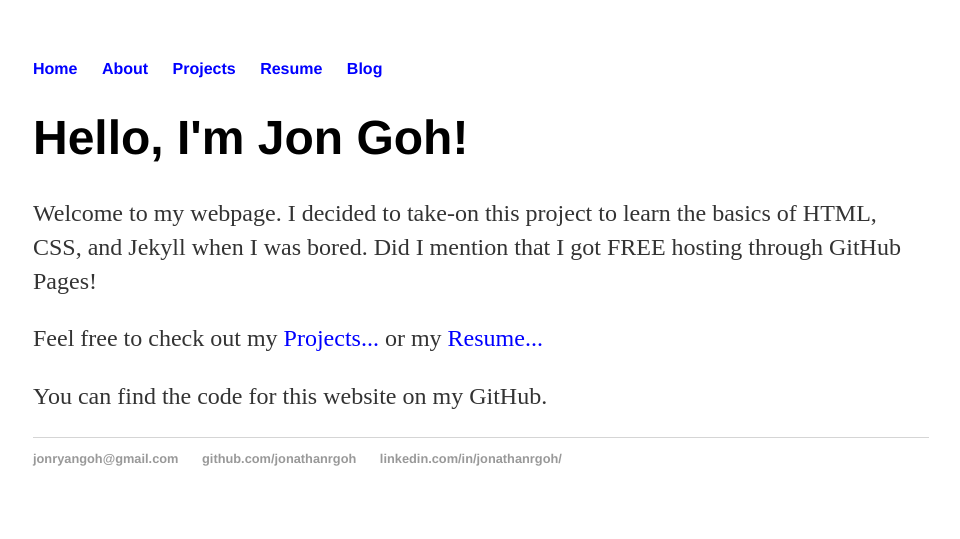
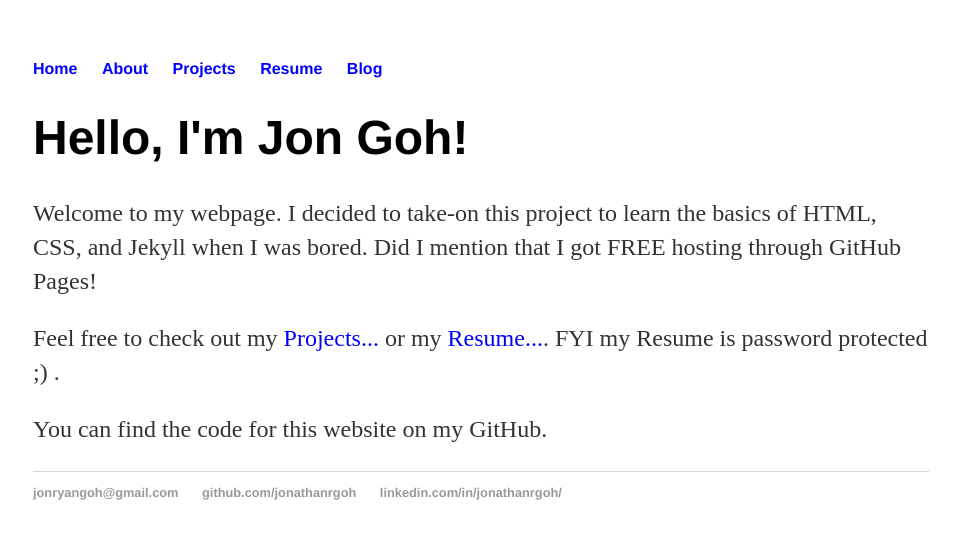
Before and after one commit to jonathanrgoh/jonathanrgoh.github.io, a Jekyll site: the page built from index.html, in a window 1280 px wide. Shown: the top 539 px of the page, without its empty margins (159-1119 px from the left). Built offline with Jekyll 4.4.1, drawn with Linux system fonts in a browser that asks for light colours.

Commit message:
Update index.html

```diff
--- a/index.html
+++ b/index.html
@@ -6,7 +6,7 @@
 	<h1>Hello, I'm Jon Goh!</h1>
 
 		<p>Welcome to my webpage. I decided to take-on this project to learn the basics of HTML, CSS, and Jekyll when I was bored. Did I mention that I got FREE hosting through GitHub Pages!</p>
-		<p>Feel free to check out my <a href="/projects" style="color:blue;">Projects...</a> or my <a href="/resume" style="color:blue;">Resume...</a> </p>
+		<p>Feel free to check out my <a href="/projects" style="color:blue;">Projects...</a> or my <a href="/resume" style="color:blue;">Resume...</a>. FYI my Resume is password protected ;) . </p>
 		<p>You can find the code for this website on my GitHub.</p>
 
 </div><!-- /.blurb -->
```
